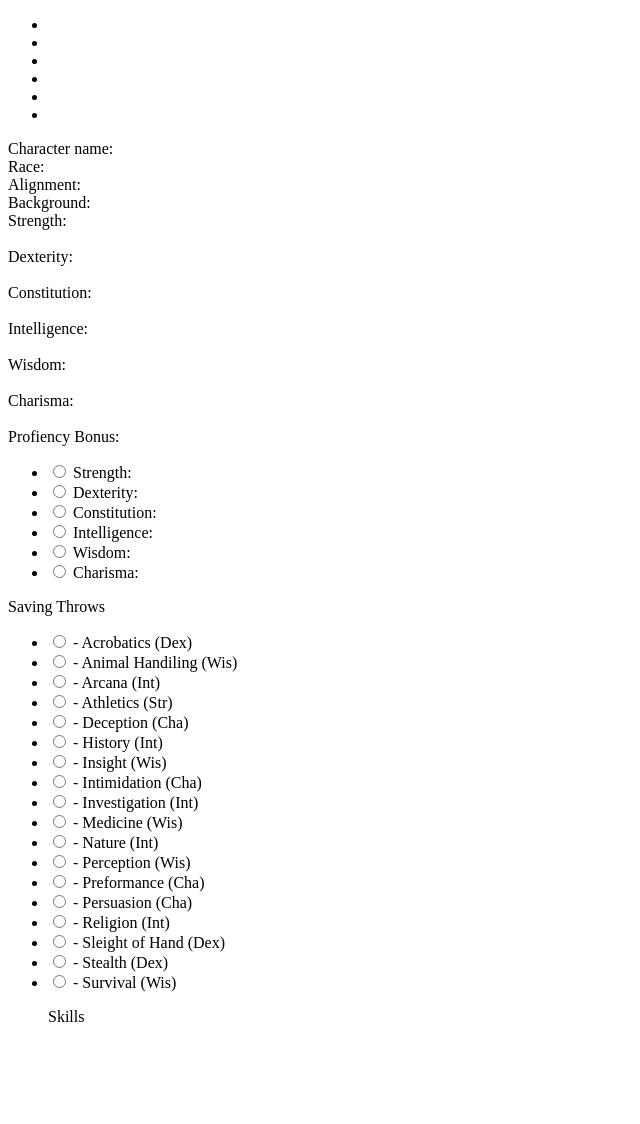
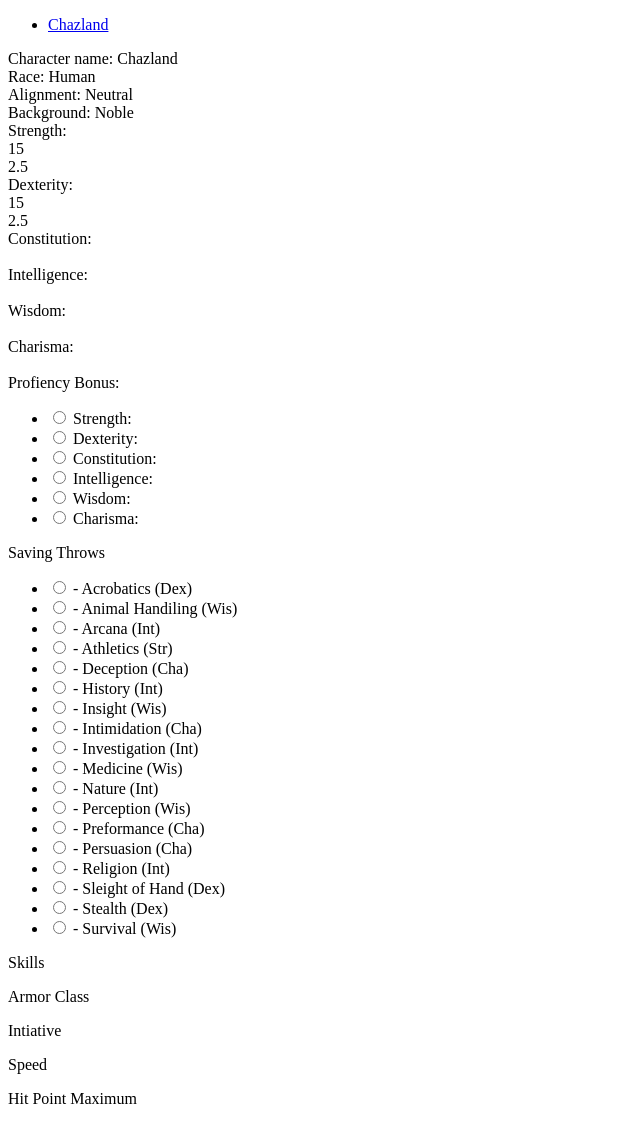
Before and after one commit to Regnom/FoundryFuckery, an Angular app: page / in a window 1280 px wide. Shown: the whole page, without its empty margins (0-640 px from the left). Before the commit the page ends 1042 px from the top, so only its background shows below. Built offline with nearby package versions, Linux system fonts and the light colour scheme.

Commit message:
Adding all that I've worked on today yo.

```diff
--- a/src/app/app.component.html
+++ b/src/app/app.component.html
@@ -1,12 +1,7 @@
 <!-- Nav will navigate through all the users/modes -->
 <div class="nav">
   <ul>
-    <li><a href="{{user1URL}}">{{user1}}</a></li>
-    <li><a href="{{user2URL}}">{{user2}}</a></li>
-    <li><a href="{{user3URL}}">{{user3}}</a></li>
-    <li><a href="{{user4URL}}">{{user4}}</a></li>
-    <li><a href="{{user5URL}}">{{user5}}</a></li>
-    <li><a href="{{user6URL}}">{{user6}}</a></li>
+    <li><a href="user1URL">{{user1}}</a></li>
   </ul>
   </div>
 
@@ -94,12 +89,34 @@
      <li><input type="radio"> {{currentSlei}} - Sleight of Hand (Dex)</li>
      <li><input type="radio"> {{currentStea}} - Stealth (Dex)</li>
      <li><input type="radio"> {{currentSurv}} - Survival (Wis)</li>
-     <p>Skills</p>
-
    </ul>
+   <p>Skills</p>
  </div>
 
+ <!-- AC/Initive/HP etc -->
 
+<div class="charACBlock">
+  <div class="charAC">
+    {{currentAC}}
+   <p>Armor Class</p>
+  </div>
+  <div class="charInitative">
+    {{currentInit}}
+    <p>Intiative</p>
+  </div>
+  <div class="charSpeed">
+    {{currentSpeed}}
+    <p>Speed</p>
+  </div>
+  <div class="charHP">
+    {{currentHP}}
+    <p>Hit Point Maximum</p>
+  </div>
+
+
+
+
+</div>
 
 
 
--- a/src/app/app.component.ts
+++ b/src/app/app.component.ts
@@ -7,4 +7,21 @@ import { Component } from '@angular/core';
 })
 export class AppComponent {
   title = 'foundryfuckery';
+
+  /** Swapping User Information */
+  public user1 = "Chazland";
+
+  /** Current Charater Selected information - Set for chaz till automation */
+  public currentName ="Chazland";
+  public currentRace = "Human";
+  public currentAlign = "Neutral";
+  public currentBG = "Noble";
+
+  /** Attributes */
+  public currentStr = 15;
+  public currentStrMod = (this.currentStr - 10)/2;
+
+  public currentDex = 15;
+  public currentDexMod = (this.currentDex - 10)/2;
+
 }
```
